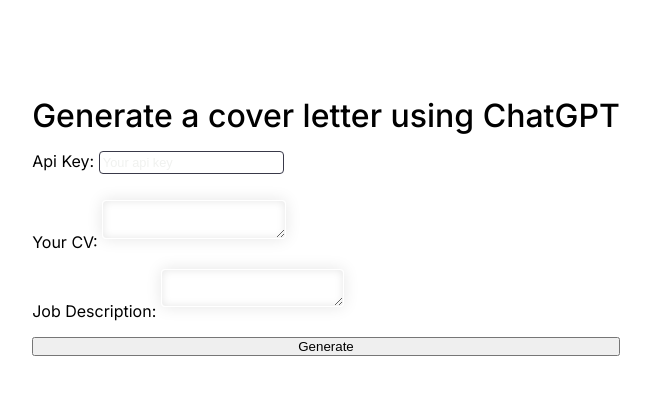
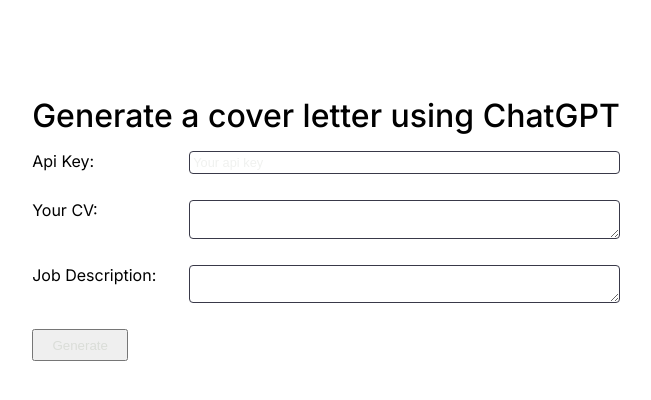
Before and after one commit to jinwood/cover-letter-generator, a Next.js app: page / in a window 1280 px wide. Shown: the top 400 px of the page, without its empty margins (314-965 px from the left). Built offline with nearby package versions, Linux system fonts and the light colour scheme.

Commit message:
More styling tweaks

```diff
--- a/app/components/button/index.module.css
+++ b/app/components/button/index.module.css
@@ -1,3 +1,10 @@
+.btn {
+  max-width: 6rem;
+  height: 2rem;
+
+  color: var(--color--platinum);
+}
+
 .btn:link,
 .btn:visited {
   text-transform: uppercase;
@@ -7,13 +14,3 @@
   border-radius: 100px;
   transition: all 0.2s;
 }
-
-.btn-white {
-  background-color: #fff;
-  color: #777;
-}
-
-.btn-blue {
-  background-color: blue;
-  color: #fff;
-}
--- a/app/components/config-form/index.module.css
+++ b/app/components/config-form/index.module.css
@@ -4,13 +4,17 @@
   gap: 1rem;
 }
 
-.form-input--text {
-  border: 5px solid white;
-  -webkit-box-shadow: inset 0 0 8px rgba(0, 0, 0, 0.1),
-    0 0 16px rgba(0, 0, 0, 0.1);
-  -moz-box-shadow: inset 0 0 8px rgba(0, 0, 0, 0.1), 0 0 16px rgba(0, 0, 0, 0.1);
-  box-shadow: inset 0 0 8px rgba(0, 0, 0, 0.1), 0 0 16px rgba(0, 0, 0, 0.1);
-  padding: 15px;
-  background: rgba(255, 255, 255, 0.5);
-  margin: 0 0 10px 0;
+.form--input-group {
+  display: flex;
+  flex-direction: row;
+  gap: 1rem;
 }
+
+.form--input-group > label:first-child {
+  flex-grow: 1;
+}
+
+.form--input-group > * {
+  flex-grow: 3;
+  flex-basis: 0;
+}
--- a/app/components/config-form/index.tsx
+++ b/app/components/config-form/index.tsx
@@ -27,7 +27,7 @@
   console.log(styles);
   return (
     <div className={styles["form--container"]}>
-      <div>
+      <div className={styles["form--input-group"]}>
         <label htmlFor="UserApiKey">Api Key: </label>
         <input
           type="text"
@@ -38,7 +38,7 @@
           }
         />
       </div>
-      <div>
+      <div className={styles["form--input-group"]}>
         <label htmlFor="CV">Your CV: </label>
         <textarea
           id="CV"
@@ -48,7 +48,8 @@
         />
       </div>
 
-      <div>
+      <div className={styles["form--input-group"]}>
+        {" "}
         <label htmlFor="JobDescription">Job Description: </label>
         <textarea
           id="JobDescription"
--- a/app/globals.css
+++ b/app/globals.css
@@ -141,12 +141,8 @@
 }
 
 textarea {
-  border: 1px solid white;
+  border: 1px solid var(--color--border);
   border-radius: 4px;
-  -webkit-box-shadow: inset 0 0 8px rgba(0, 0, 0, 0.1),
-    0 0 16px rgba(0, 0, 0, 0.1);
-  -moz-box-shadow: inset 0 0 8px rgba(0, 0, 0, 0.1), 0 0 16px rgba(0, 0, 0, 0.1);
-  box-shadow: inset 0 0 8px rgba(0, 0, 0, 0.1), 0 0 16px rgba(0, 0, 0, 0.1);
   padding: 0.2rem;
   background: rgb(var(--background-start-rgb));
   margin: 0 0 10px 0;
```
